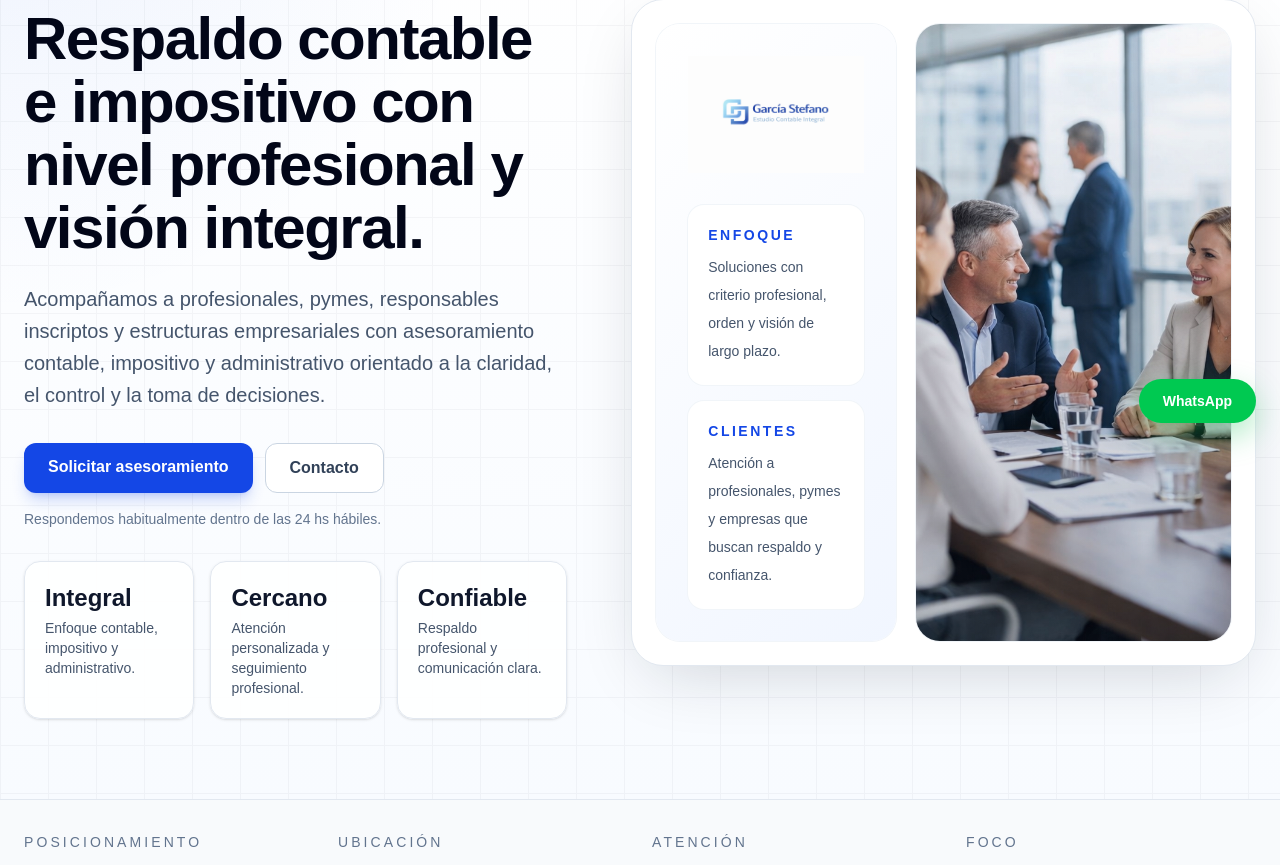
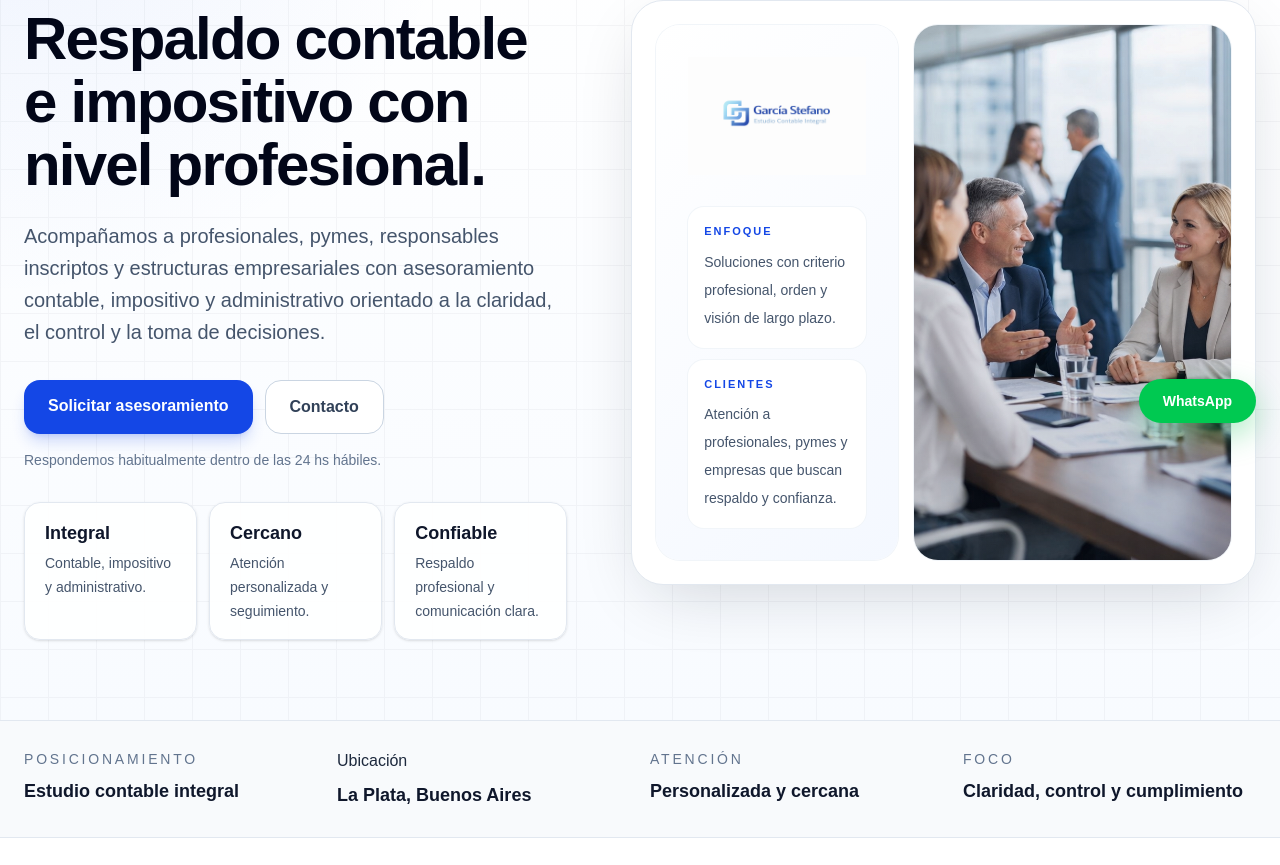
Before and after one commit to diegoartola/garciastefano-web, a Next.js app: page / in a window 1280 px wide. Shown: the part 353-1218 px from the top of the page. Built offline with nearby package versions, Linux system fonts and the light colour scheme; no server answers.

Commit message:
Refine hero section for premium mobile layout

```diff
--- a/app/page.tsx
+++ b/app/page.tsx
@@ -49,22 +49,21 @@ export default async function Home() {
 
       <section
         id="inicio"
-        className="relative overflow-hidden bg-[radial-gradient(circle_at_top_left,_rgba(37,99,235,0.08),_transparent_30%),linear-gradient(to_bottom,_#ffffff,_#f8fbff)] px-4 pt-16 pb-16 md:px-6 md:pt-28 md:pb-20"
+        className="relative overflow-hidden bg-[radial-gradient(circle_at_top_left,_rgba(37,99,235,0.08),_transparent_30%),linear-gradient(to_bottom,_#ffffff,_#f8fbff)] px-4 pt-12 pb-14 md:px-6 md:pt-28 md:pb-20"
       >
         <div className="absolute inset-0 opacity-[0.03] [background-image:linear-gradient(to_right,#0f172a_1px,transparent_1px),linear-gradient(to_bottom,#0f172a_1px,transparent_1px)] [background-size:40px_40px] md:[background-size:48px_48px]" />
 
         <div className="relative mx-auto grid max-w-7xl items-center gap-10 md:gap-16 lg:grid-cols-[1fr_1.15fr] motion-safe:animate-[fadeUp_.7s_ease-out]">
           <div className="text-center lg:text-left">
-            <span className="inline-flex rounded-full border border-blue-200 bg-blue-50 px-4 py-2 text-xs font-medium text-blue-700 md:text-sm">
+            <span className="inline-flex rounded-full border border-blue-200 bg-blue-50 px-4 py-2 text-[12px] font-medium text-blue-700 md:text-sm">
               Estudio contable integral · La Plata
             </span>
 
-            <h1 className="mt-5 text-[2.2rem] font-bold leading-[1.12] tracking-tight text-slate-950 sm:text-4xl md:mt-6 md:text-5xl lg:text-6xl lg:leading-[1.05]">
-              Respaldo contable e impositivo con nivel profesional y visión
-              integral.
+            <h1 className="mx-auto mt-5 max-w-[12ch] text-[2.45rem] font-bold leading-[1.08] tracking-[-0.03em] text-slate-950 sm:max-w-none sm:text-5xl md:mt-6 md:text-5xl lg:mx-0 lg:text-6xl lg:leading-[1.05]">
+              Respaldo contable e impositivo con nivel profesional.
             </h1>
 
-            <p className="mx-auto mt-5 max-w-xl text-[1.05rem] leading-8 text-slate-600 sm:text-lg md:mt-6 md:max-w-2xl md:text-xl lg:mx-0">
+            <p className="mx-auto mt-5 max-w-[36rem] text-[1.05rem] leading-8 text-slate-600 sm:text-lg md:mt-6 md:max-w-2xl md:text-xl lg:mx-0">
               Acompañamos a profesionales, pymes, responsables inscriptos y
               estructuras empresariales con asesoramiento contable, impositivo y
               administrativo orientado a la claridad, el control y la toma de
@@ -76,14 +75,14 @@ export default async function Home() {
                 href="https://wa.me/5492215035412?text=Hola,%20quiero%20hacer%20una%20consulta%20contable"
                 target="_blank"
                 rel="noopener noreferrer"
-                className="rounded-xl bg-blue-700 px-6 py-3 text-center font-semibold text-white shadow-lg shadow-blue-700/20 transition duration-300 hover:scale-[1.01] hover:bg-blue-800"
+                className="rounded-2xl bg-blue-700 px-6 py-3.5 text-center font-semibold text-white shadow-lg shadow-blue-700/20 transition duration-300 hover:scale-[1.01] hover:bg-blue-800"
               >
                 Solicitar asesoramiento
               </a>
 
               <a
                 href="#contacto"
-                className="rounded-xl border border-slate-300 bg-white px-6 py-3 text-center font-semibold text-slate-700 transition duration-300 hover:scale-[1.01] hover:border-blue-200 hover:bg-blue-50 hover:text-blue-700"
+                className="rounded-2xl border border-slate-300 bg-white px-6 py-3.5 text-center font-semibold text-slate-700 transition duration-300 hover:scale-[1.01] hover:border-blue-200 hover:bg-blue-50 hover:text-blue-700"
               >
                 Contacto
               </a>
@@ -93,30 +92,30 @@ export default async function Home() {
               Respondemos habitualmente dentro de las 24 hs hábiles.
             </p>
 
-            <div className="mt-8 grid gap-4 sm:grid-cols-3">
-              <div className="rounded-2xl border border-slate-200 bg-white/90 p-5 shadow-sm transition duration-300 hover:-translate-y-1 hover:shadow-lg">
-                <p className="text-xl font-bold text-slate-900 md:text-2xl">
+            <div className="mt-8 grid gap-3 sm:grid-cols-3">
+              <div className="rounded-2xl border border-slate-200 bg-white/90 px-5 py-4 shadow-sm">
+                <p className="text-base font-semibold text-slate-900 md:text-lg">
                   Integral
                 </p>
-                <p className="mt-1 text-sm text-slate-600">
-                  Enfoque contable, impositivo y administrativo.
+                <p className="mt-1 text-sm leading-6 text-slate-600">
+                  Contable, impositivo y administrativo.
                 </p>
               </div>
 
-              <div className="rounded-2xl border border-slate-200 bg-white/90 p-5 shadow-sm transition duration-300 hover:-translate-y-1 hover:shadow-lg">
-                <p className="text-xl font-bold text-slate-900 md:text-2xl">
+              <div className="rounded-2xl border border-slate-200 bg-white/90 px-5 py-4 shadow-sm">
+                <p className="text-base font-semibold text-slate-900 md:text-lg">
                   Cercano
                 </p>
-                <p className="mt-1 text-sm text-slate-600">
-                  Atención personalizada y seguimiento profesional.
+                <p className="mt-1 text-sm leading-6 text-slate-600">
+                  Atención personalizada y seguimiento.
                 </p>
               </div>
 
-              <div className="rounded-2xl border border-slate-200 bg-white/90 p-5 shadow-sm transition duration-300 hover:-translate-y-1 hover:shadow-lg">
-                <p className="text-xl font-bold text-slate-900 md:text-2xl">
+              <div className="rounded-2xl border border-slate-200 bg-white/90 px-5 py-4 shadow-sm">
+                <p className="text-base font-semibold text-slate-900 md:text-lg">
                   Confiable
                 </p>
-                <p className="mt-1 text-sm text-slate-600">
+                <p className="mt-1 text-sm leading-6 text-slate-600">
                   Respaldo profesional y comunicación clara.
                 </p>
               </div>
@@ -124,9 +123,9 @@ export default async function Home() {
           </div>
 
           <div className="flex justify-center lg:justify-end">
-            <div className="w-full max-w-[760px] rounded-[28px] border border-slate-200 bg-white p-4 shadow-[0_20px_70px_-20px_rgba(15,23,42,0.20)] md:rounded-[32px] md:p-6">
-              <div className="grid gap-5 lg:grid-cols-[0.95fr_1.25fr]">
-                <div className="rounded-[24px] bg-[linear-gradient(135deg,#ffffff,#f1f6ff)] p-6 ring-1 ring-slate-100 md:p-8">
+            <div className="w-full max-w-[760px] rounded-[28px] border border-slate-200 bg-white p-3 shadow-[0_20px_70px_-20px_rgba(15,23,42,0.20)] md:rounded-[32px] md:p-6">
+              <div className="grid gap-4 lg:grid-cols-[0.95fr_1.25fr]">
+                <div className="rounded-[24px] bg-[linear-gradient(135deg,#ffffff,#f4f8ff)] p-5 ring-1 ring-slate-100 md:p-8">
                   <Image
                     src="/logo-garcia-stefano.png"
                     alt="García Stefano Estudio Contable Integral"
@@ -137,9 +136,9 @@ export default async function Home() {
                     style={{ height: "auto" }}
                   />
 
-                  <div className="mt-6 grid gap-4 md:mt-8">
-                    <div className="rounded-2xl bg-white p-5 ring-1 ring-slate-100">
-                      <p className="text-sm font-semibold uppercase tracking-[0.18em] text-blue-700">
+                  <div className="mt-5 grid gap-3 md:mt-8">
+                    <div className="rounded-2xl bg-white p-4 ring-1 ring-slate-100">
+                      <p className="text-[11px] font-semibold uppercase tracking-[0.18em] text-blue-700">
                         Enfoque
                       </p>
                       <p className="mt-2 text-sm leading-7 text-slate-600">
@@ -148,8 +147,8 @@ export default async function Home() {
                       </p>
                     </div>
 
-                    <div className="rounded-2xl bg-white p-5 ring-1 ring-slate-100">
-                      <p className="text-sm font-semibold uppercase tracking-[0.18em] text-blue-700">
+                    <div className="rounded-2xl bg-white p-4 ring-1 ring-slate-100">
+                      <p className="text-[11px] font-semibold uppercase tracking-[0.18em] text-blue-700">
                         Clientes
                       </p>
                       <p className="mt-2 text-sm leading-7 text-slate-600">
@@ -160,16 +159,16 @@ export default async function Home() {
                   </div>
                 </div>
 
-                <div className="relative min-h-[320px] overflow-hidden rounded-[24px] ring-1 ring-slate-100 md:min-h-[420px] lg:min-h-[500px]">
+                <div className="relative min-h-[280px] overflow-hidden rounded-[24px] ring-1 ring-slate-100 md:min-h-[420px] lg:min-h-[500px]">
                   <Image
                     src="/hero-office.jpg"
-                    alt="Oficina profesional del estudio"
+                    alt="Oficina profesional del estudioß"
                     fill
                     sizes="(max-width: 1024px) 100vw, 50vw"
                     className="object-cover"
                     priority
                   />
-                  <div className="absolute inset-0 bg-[linear-gradient(to_top,rgba(15,23,42,0.20),rgba(15,23,42,0.02))]" />
+                  <div className="absolute inset-0 bg-[linear-gradient(to_top,rgba(15,23,42,0.18),rgba(15,23,42,0.02))]" />
                 </div>
               </div>
             </div>
@@ -177,40 +176,40 @@ export default async function Home() {
         </div>
       </section>
 
-      <section className="border-y border-slate-200 bg-slate-50 px-4 py-8 md:px-6">
-        <div className="mx-auto grid max-w-7xl gap-6 sm:grid-cols-2 xl:grid-cols-4">
+      <section className="border-y border-slate-200 bg-slate-50 px-4 py-7 md:px-6">
+        <div className="mx-auto grid max-w-7xl gap-5 sm:grid-cols-2 xl:grid-cols-4">
           <div>
-            <p className="text-xs uppercase tracking-[0.22em] text-slate-500 md:text-sm">
+            <p className="text-[11px] uppercase tracking-[0.20em] text-slate-500 md:text-sm">
               Posicionamiento
             </p>
-            <p className="mt-2 text-base font-semibold text-slate-900 md:text-lg">
+            <p className="mt-2 text-[15px] font-semibold text-slate-900 md:text-lg">
               Estudio contable integral
             </p>
           </div>
 
           <div>
-            <p className="text-xs uppercase tracking-[0.22em] text-slate-500 md:text-sm">
+            <p cclassName="text-[11px] uppercase tracking-[0.20em] text-slate-500 md:text-sm">
               Ubicación
             </p>
-            <p className="mt-2 text-base font-semibold text-slate-900 md:text-lg">
+            <p className="mt-2 text-[15px] font-semibold text-slate-900 md:text-lg">
               La Plata, Buenos Aires
             </p>
           </div>
 
           <div>
-            <p className="text-xs uppercase tracking-[0.22em] text-slate-500 md:text-sm">
+            <p className="text-[11px] uppercase tracking-[0.20em] text-slate-500 md:text-sm">
               Atención
             </p>
-            <p className="mt-2 text-base font-semibold text-slate-900 md:text-lg">
+            <p className="mt-2 text-[15px] font-semibold text-slate-900 md:text-lg">
               Personalizada y cercana
             </p>
           </div>
 
           <div>
-            <p className="text-xs uppercase tracking-[0.22em] text-slate-500 md:text-sm">
+            <p className="text-[11px] uppercase tracking-[0.20em] text-slate-500 md:text-sm">
               Foco
             </p>
-            <p className="mt-2 text-base font-semibold text-slate-900 md:text-lg">
+            <p className="mt-2 text-[15px] font-semibold text-slate-900 md:text-lg">
               Claridad, control y cumplimiento
             </p>
           </div>
```
